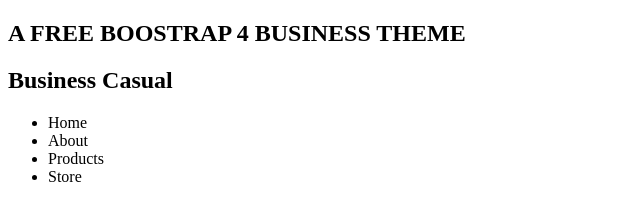
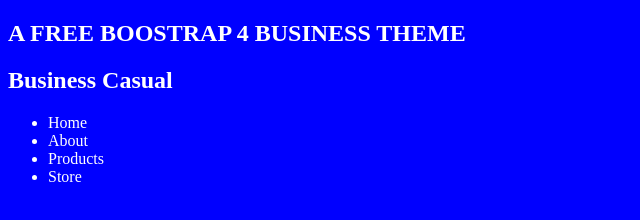
Before and after one commit to AgustinArgentina/porkGo, a plain HTML site: page index.html in a window 1280 px wide. Shown: the whole page, without its empty margins (0-640 px from the left). Drawn offline with Linux system fonts and the light colour scheme.

Commit message:
agregado de hoja de estilo

```diff
--- /dev/null
+++ b/estilos.css
@@ -0,0 +1,4 @@
+body {
+    background-color: blue;
+    color: white;
+}
--- a/index.html
+++ b/index.html
@@ -4,6 +4,7 @@
     <meta charset="UTF-8">
     <meta name="viewport" content="width=device-width, initial-scale=1.0">
     <meta http-equiv="X-UA-Compatible" content="ie=edge">
+    <link rel="stylesheet" href="estilos.css">
     <title>Pork-Go!</title>
 </head>
 <body>
```
